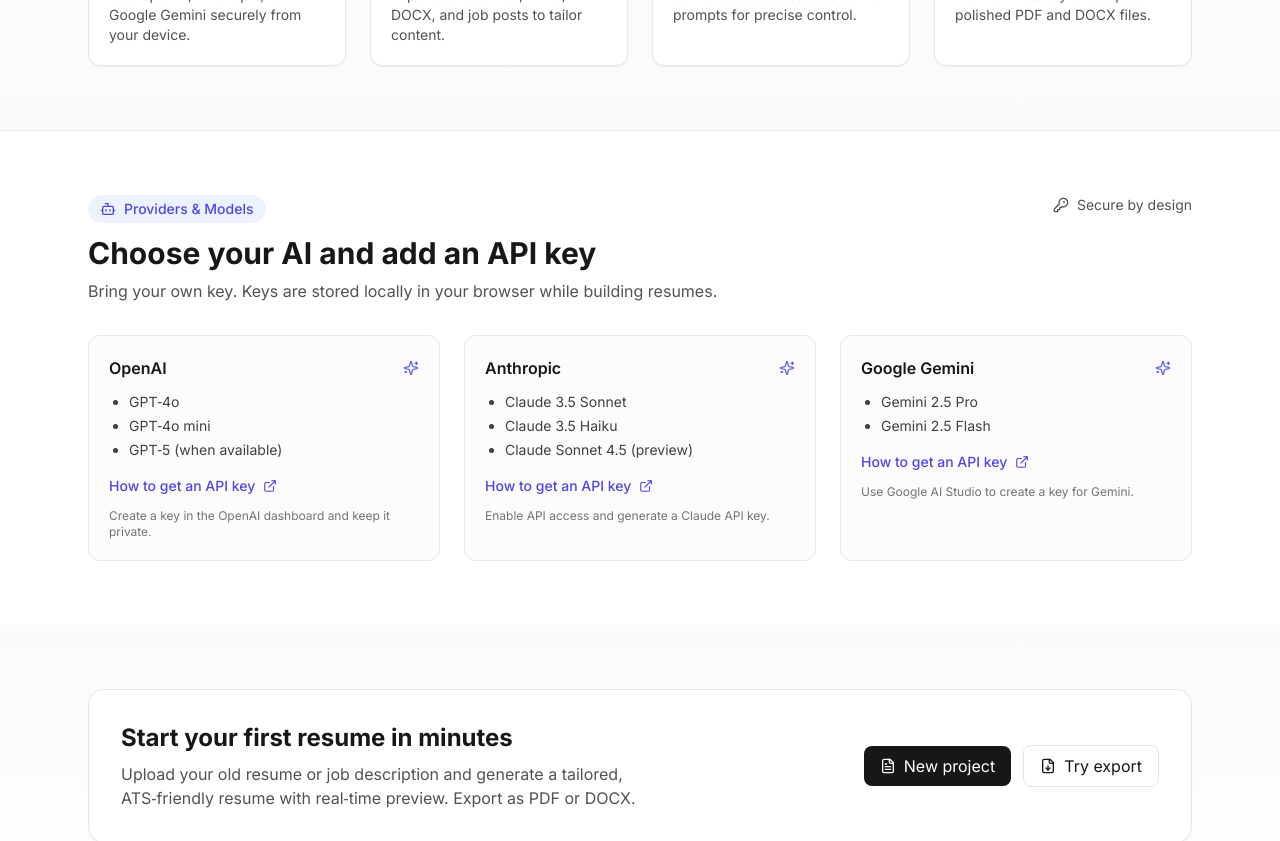
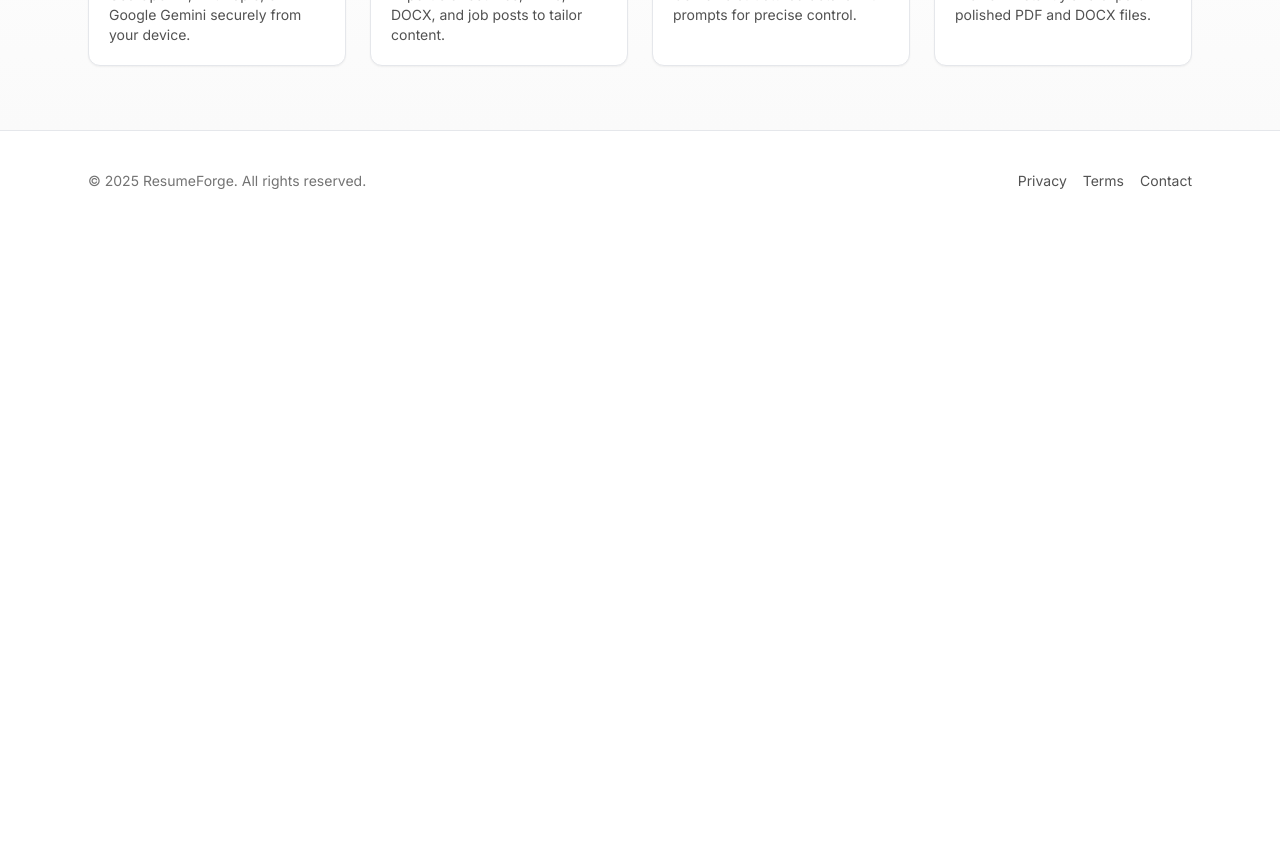
Before and after one commit to flamesuserresource4/frontend-repo_jy5nyww0_4rh61j, a React (Vite) app: page / in a window 1280 px wide. Shown: the part 920-1761 px from the top of the page. After the commit the page ends 1151 px from the top, so only its background shows below. Built offline with nearby package versions, Linux system fonts and the light colour scheme; a web font is replaced by a local one.

Commit message:
Update project prj_jy5nyww0 - 2025-11-06T21:51:59.613Z

```diff
--- a/src/App.jsx
+++ b/src/App.jsx
@@ -1,8 +1,6 @@
 import Navbar from "./components/Navbar";
 import Hero from "./components/Hero";
 import Features from "./components/Features";
-import ProviderGuide from "./components/ProviderGuide";
-import CTA from "./components/CTA";
 import Footer from "./components/Footer";
 
 function App() {
@@ -11,8 +9,6 @@
       <Navbar />
       <Hero />
       <Features />
-      <ProviderGuide />
-      <CTA />
       <Footer />
     </div>
   );
```
Also changed, not shown: 1 other file (tests, documents, lock files or other folders).
